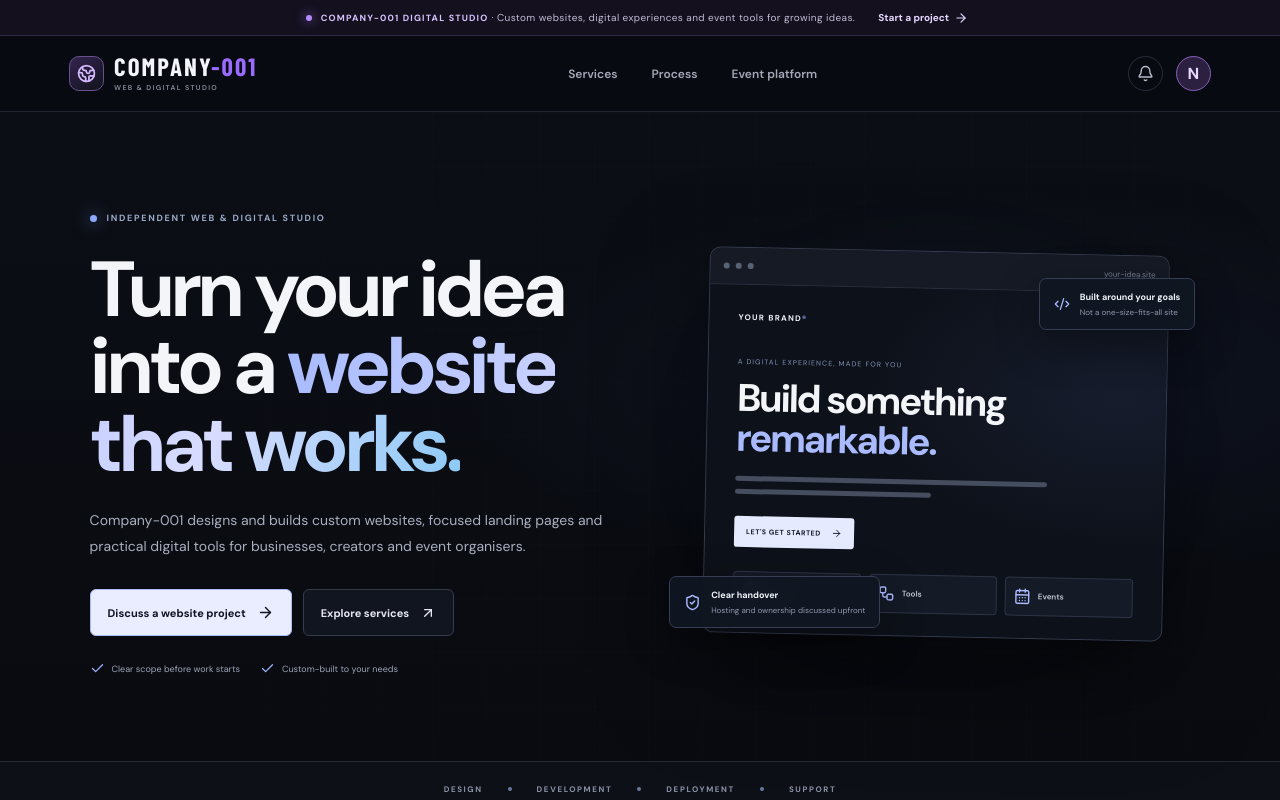
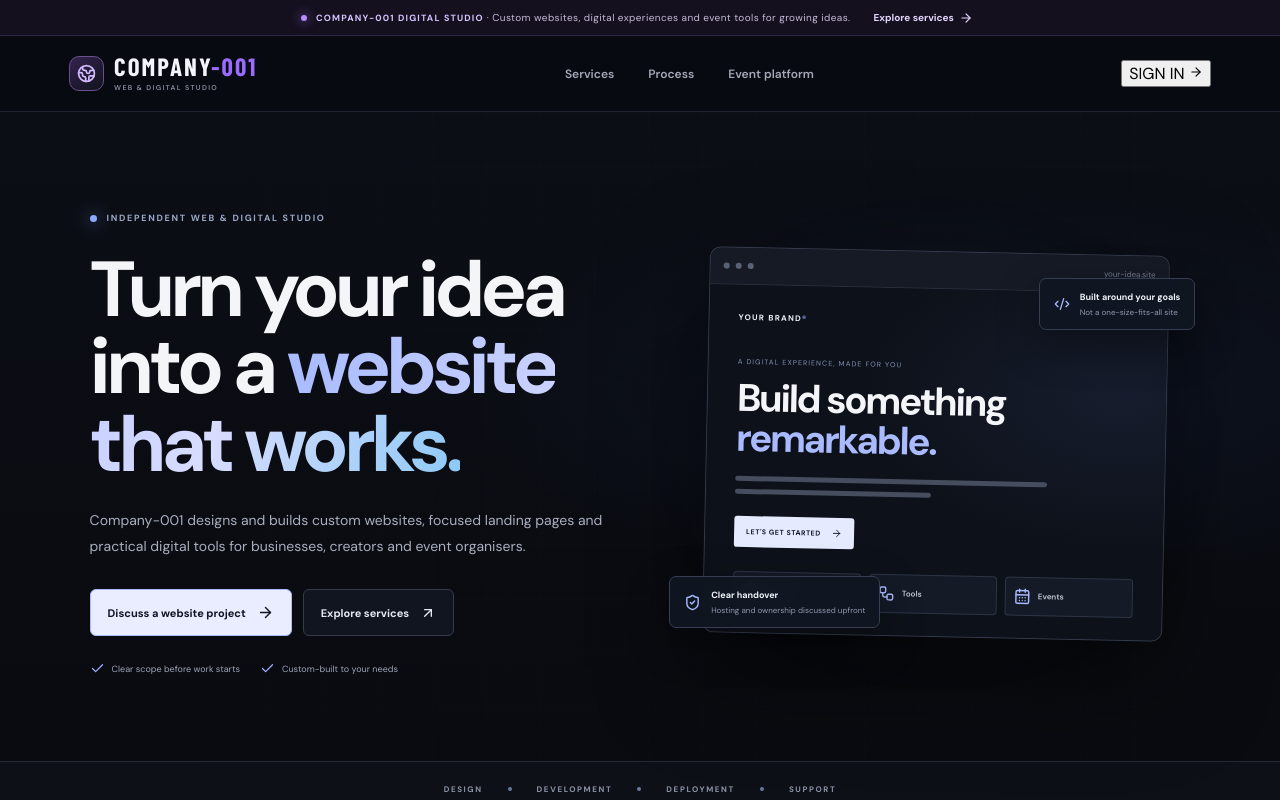
Before and after one commit to bhavishyacodz/Company-001, a React (Vite) app: page / in a window 1280 px wide. Shown: the top 800 px of the page. Built offline with nearby package versions, Linux system fonts and the light colour scheme; a web font is replaced by a local one.

Commit message:
Make Company-001 homepage navigation actions purposeful

```diff
--- a/src/main.jsx
+++ b/src/main.jsx
@@ -146,8 +146,8 @@ function App() {
       <div className="prototype-banner">
         <span className="prototype-dot" />
         <span><strong>{isLiveEventRoute ? "LIVE EVENT PAGE" : "COMPANY-001 DIGITAL STUDIO"}</strong> · {isLiveEventRoute ? "Registration submissions use the secured backend. Payment screenshots require organiser verification." : "Custom websites, digital experiences and event tools for growing ideas."}</span>
-        <button className="banner-link" onClick={() => setView(isLiveEventRoute ? "account" : (signedInUser ? "organizer" : "account"))}>
-          {isLiveEventRoute ? "Organiser information" : "Start a project"} <ArrowRight size={14} />
+        <button className="banner-link" onClick={() => isLiveEventRoute ? setView("account") : document.getElementById("services")?.scrollIntoView({ behavior: "smooth" })}>
+          {isLiveEventRoute ? "Organiser sign in" : "Explore services"} <ArrowRight size={14} />
         </button>
       </div>
 
@@ -166,9 +166,8 @@ function App() {
           </>}
         </nav>
         <div className="top-actions">
-          <button className="icon-button" aria-label="Notifications"><Bell size={17} /></button>
           {platformRole === "owner" ? <button className="owner-shortcut" onClick={() => setView("owner")}><ShieldCheck size={14} /> OWNER</button> : null}
-          <button className="avatar" onClick={() => setView("account")} aria-label="Sign in or create organiser account">{signedInUser ? (signedInUser.email || "N").slice(0,1).toUpperCase() : "N"}</button>
+          <button className="account-entry" onClick={() => setView("account")} aria-label="Sign in or create organiser account">{signedInUser ? "WORKSPACE" : "SIGN IN"} <ArrowRight size={14} /></button>
           <button className="menu-button" onClick={() => setMobileMenu(!mobileMenu)} aria-label="Toggle menu">{mobileMenu ? <X size={20} /> : <Menu size={20} />}</button>
         </div>
       </header>
@@ -277,7 +276,7 @@ function App() {
           </section>
 
           <footer className="footer"><button className="brand footer-brand" onClick={() => setView("site")}><span className="brand-mark"><Swords size={17} /></span><span className="brand-word">ARENA<span className="brand-period">.</span><small>POWERED BY COMPANY-001</small></span></button><span>{isLiveEventRoute ? categoryPresentation.label : "Company-001 · Event templates"}</span><button className="footer-link" onClick={() => setView(signedInUser ? "organizer" : "account")}>Organiser workspace <ArrowRight size={14} /></button></footer>
-        </main> : <CompanyHome onStart={() => setView(signedInUser ? "organizer" : "account")} onOrganiser={() => setView(signedInUser ? "organizer" : "account")} />
+        </main> : <CompanyHome onStart={() => document.getElementById("process")?.scrollIntoView({ behavior: "smooth" })} onOrganiser={() => setView(signedInUser ? "organizer" : "account")} />
       ) : (
         <main className="dashboard">
           <aside className="sidebar">
```
